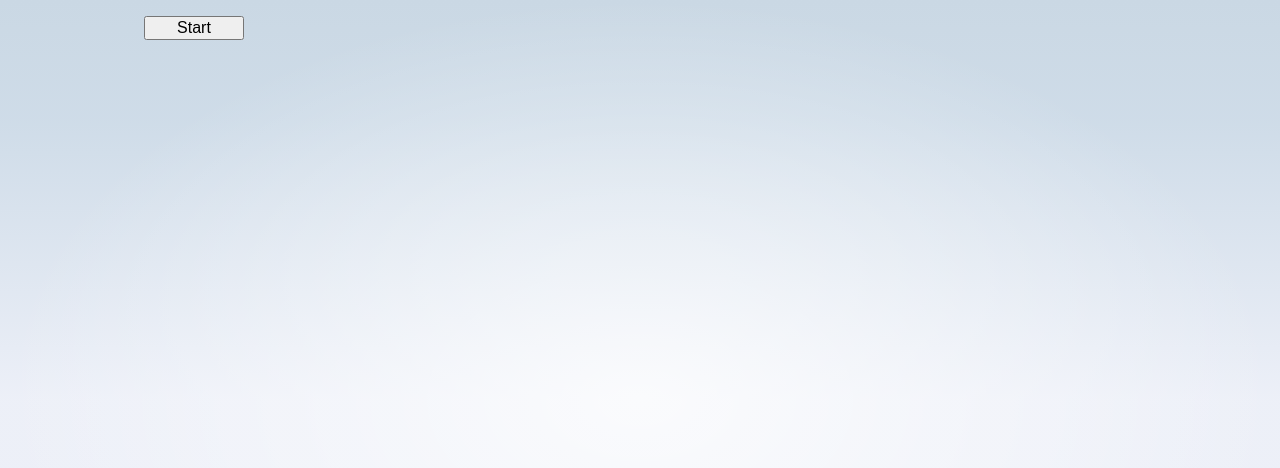
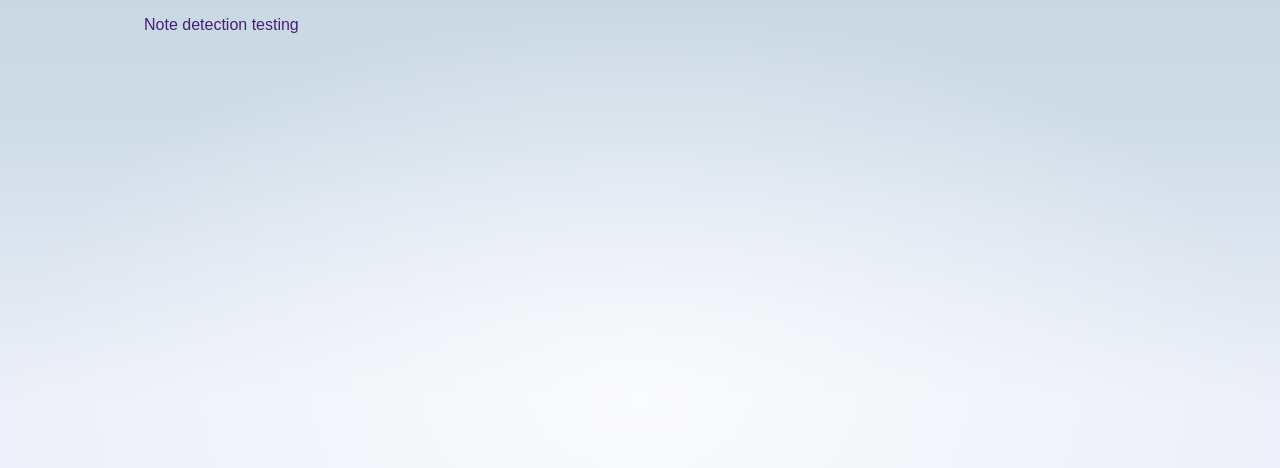
Before and after one commit to allantokuda/music-teacher, a SvelteKit app: page / in a window 1280 px wide. Shown: the top 468 px of the page. Built offline with nearby package versions, Linux system fonts and the light colour scheme.

Commit message:
Note detection testing dedicated route

```diff
--- a/src/routes/+page.svelte
+++ b/src/routes/+page.svelte
@@ -1,7 +1,7 @@
 <script>
-  import Detector from '$lib/detector/Detector.svelte'
 </script>
 
-<Detector />
+<a href="/detection">Note detection testing</a>
+
 <style>
 </style>
--- a/src/routes/styles.css
+++ b/src/routes/styles.css
@@ -7,7 +7,7 @@
 	--color-bg-0: rgb(202, 216, 228);
 	--color-bg-1: hsl(209, 36%, 86%);
 	--color-bg-2: hsl(224, 44%, 95%);
-	--color-theme-1: #ff3e00;
+	--color-theme-1: #442277;
 	--color-theme-2: #4075a6;
 	--color-text: rgba(0, 0, 0, 0.7);
 	--column-width: 42rem;
```
Also changed, not shown: src/routes/detection/+page.svelte (added, +8 -0 lines).
